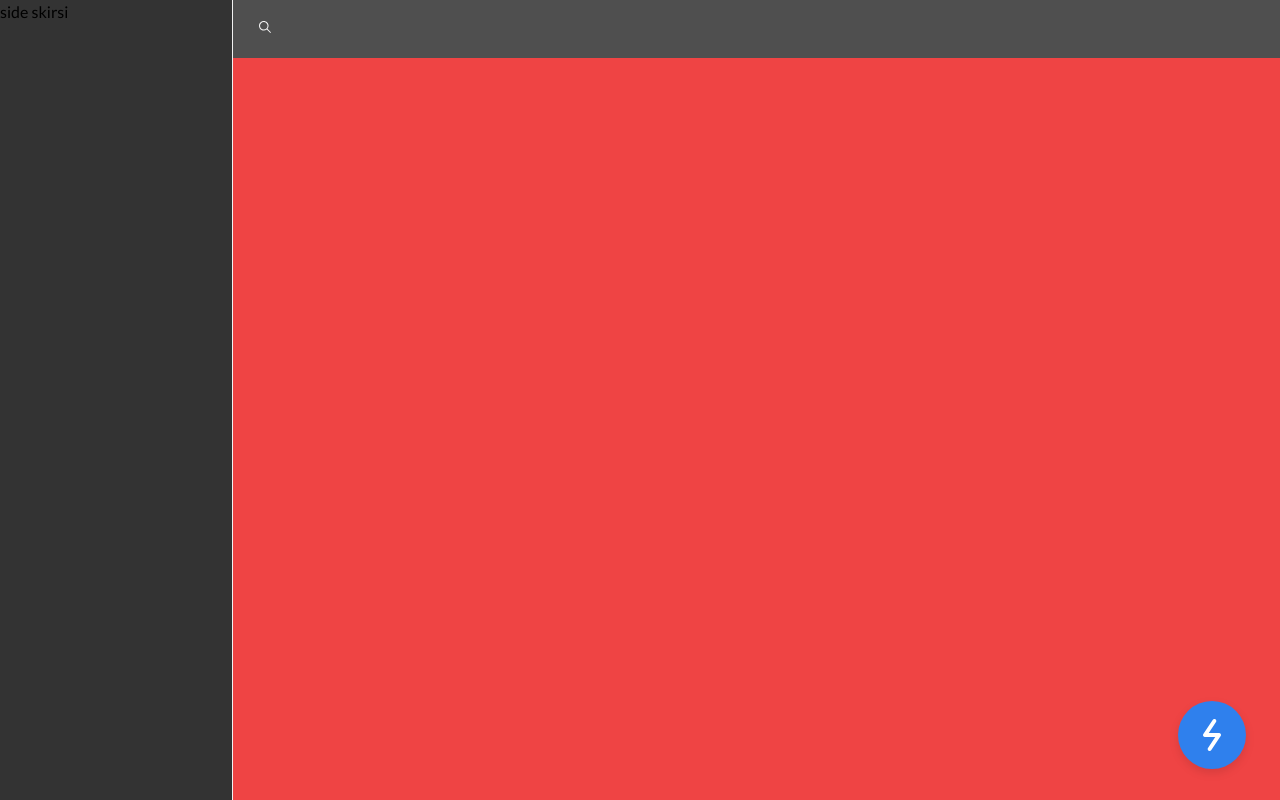
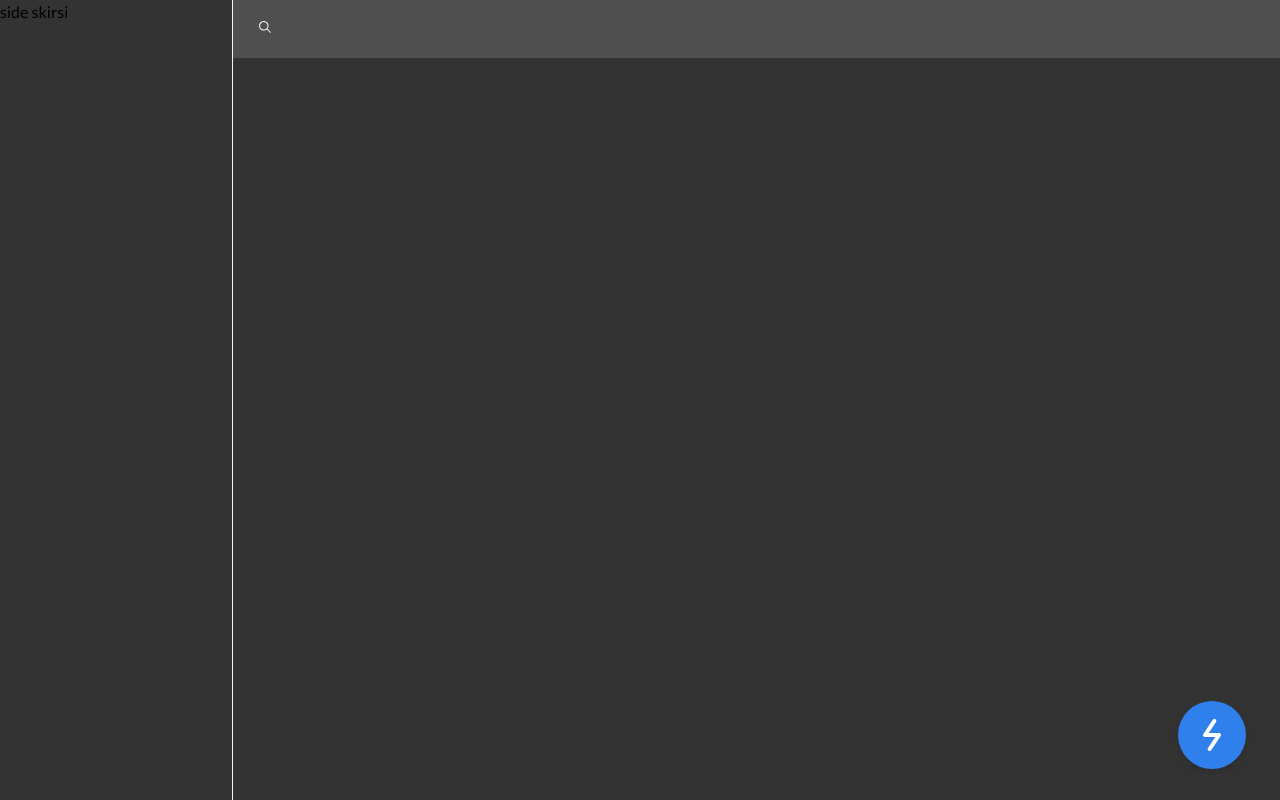
Before and after one commit to DavidSitompul/Simpul, a Next.js app: page / in a window 1280 px wide. Built offline with nearby package versions, Linux system fonts and the light colour scheme.

Commit message:
delete bg

```diff
--- a/components/layoutbg.jsx
+++ b/components/layoutbg.jsx
@@ -6,7 +6,7 @@ const LayoutBg = () => {
   return (
     <div className="bg-[#333333] min-h-screen w-full flex">
       <div className="w-[285px] border-r-[1px] border-[#F2F2F2]">side skirsi</div>
-      <div className="bg-red-500 w-full">
+      <div className=" w-full">
         <div className="w-full bg-[#4F4F4F] h-[58px] pt-[19px] pl-6 pb-[23px]">
           <IoIosSearch color="#F2F2F2" size={16} />
         </div>
```
